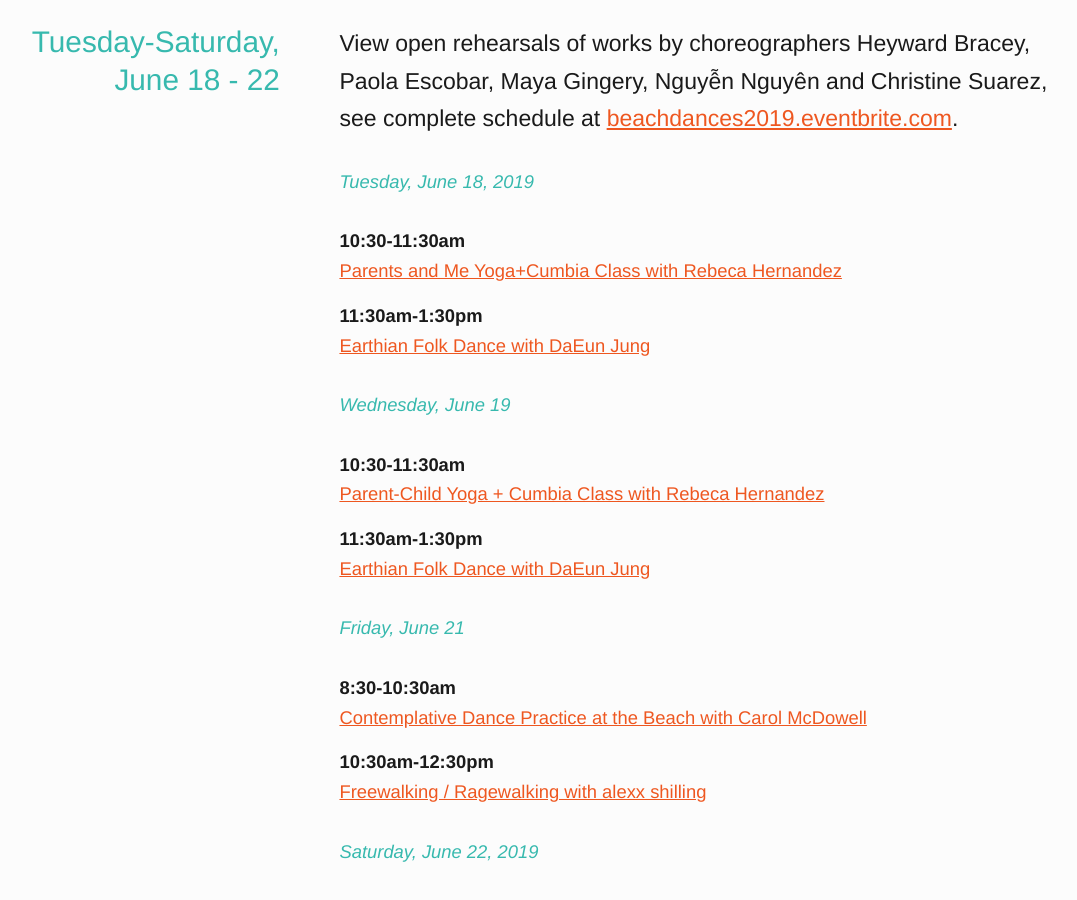
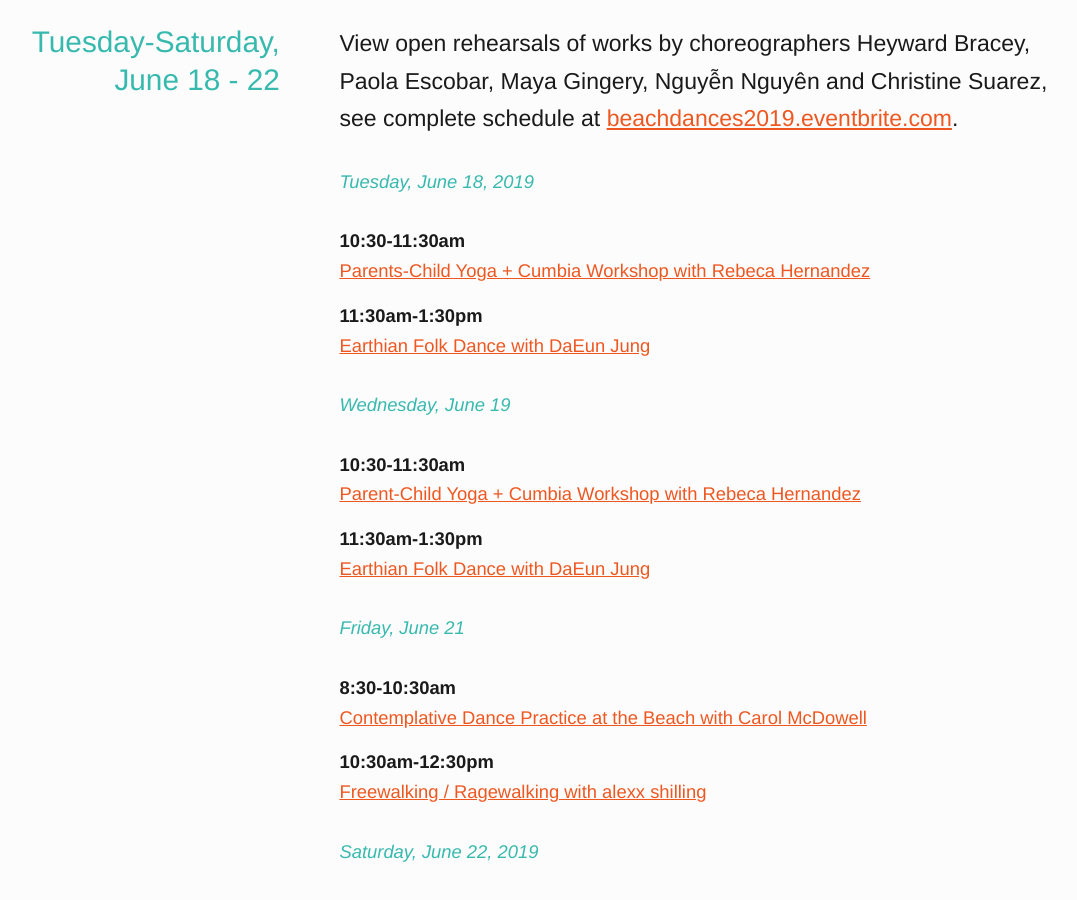
Before and after one commit to jimthoburn/artsamo, a Jekyll site: the page built from _events/beach-dances.markdown, in a window 1280 px wide and 900 px high, scrolled down 1829 px. Shown: the whole window, without its empty margins (117-1194 px from the left). Built offline with Jekyll 4.4.1, drawn with Linux system fonts in a browser that asks for light colours; some web fonts are replaced; some of the changed text lies outside the part shown.

Commit message:
Update beach-dances.markdown

```diff
--- a/_events/beach-dances.markdown
+++ b/_events/beach-dances.markdown
@@ -47,7 +47,7 @@ View open rehearsals of works by choreographers Heyward Bracey, Paola Escobar, M
 #### Tuesday, June 18, 2019
 
 10:30-11:30am
-: [Parents and Me Yoga+Cumbia Class with Rebeca Hernandez](https://www.eventbrite.com/e/beach-dances-parent-child-yoga-cumbia-workshop-with-rebeca-hernandez-tickets-61668727825&sa=D&ust=1557956160966000)
+: [Parents-Child Yoga + Cumbia Workshop with Rebeca Hernandez](https://www.eventbrite.com/e/beach-dances-parent-child-yoga-cumbia-workshop-with-rebeca-hernandez-tickets-61668727825&sa=D&ust=1557956160966000)
 
 11:30am-1:30pm
 : [Earthian Folk Dance with DaEun Jung](https://www.eventbrite.com/e/beach-dances-earthian-folk-dance-workshop-with-daeun-jung-tickets-61671448964&sa=D&ust=1557956160967000)
@@ -55,7 +55,7 @@ View open rehearsals of works by choreographers Heyward Bracey, Paola Escobar, M
 #### Wednesday, June 19
 
 10:30-11:30am
-: [Parent-Child Yoga + Cumbia Class with Rebeca Hernandez](https://www.eventbrite.com/e/beach-dances-parent-child-yoga-cumbia-workshop-with-rebeca-hernandez-tickets-61668727825&sa=D&ust=1557956160968000)
+: [Parent-Child Yoga + Cumbia Workshop with Rebeca Hernandez](https://www.eventbrite.com/e/beach-dances-parent-child-yoga-cumbia-workshop-with-rebeca-hernandez-tickets-61668727825&sa=D&ust=1557956160968000)
 
 11:30am-1:30pm
 : [Earthian Folk Dance with DaEun Jung](https://www.eventbrite.com/e/beach-dances-earthian-folk-dance-workshop-with-daeun-jung-tickets-61671448964&sa=D&ust=1557956160969000)
@@ -74,7 +74,7 @@ View open rehearsals of works by choreographers Heyward Bracey, Paola Escobar, M
 : [Contemplative Dance Practice at the Beach with Carol McDowell](https://www.eventbrite.com/e/beach-dances-contemplative-dance-practice-with-carol-mcdowell-tickets-61672192187&sa=D&ust=1557956160973000)
 
 10:30-11:30am
-: [Surrendering to Improvisation with Christine Suarez](https://www.eventbrite.com/e/beach-dances-surrendering-to-improvisation-with-christine-suarez-tickets-61672789975&sa=D&ust=1557956160974000)
+: [Surrendering to Improvisation Workshop with Christine Suarez](https://www.eventbrite.com/e/beach-dances-surrendering-to-improvisation-with-christine-suarez-tickets-61672789975&sa=D&ust=1557956160974000)
 
 4-6 p.m.
 : [Rhizomatic Arts Hangout](https://www.rhizomaticarts.com/network-events/s19-hangout&sa=D&ust=1557956160975000)
@@ -105,10 +105,10 @@ Heyward Bracey & Nguyen Nguyen
 : [Contemplative Dance Practice at the Beach with Carol McDowell](https://www.eventbrite.com/e/beach-dances-contemplative-dance-practice-with-carol-mcdowell-tickets-61672192187&sa=D&ust=1557956160977000)
 
 10:30am-12:00pm
-: [Borderline Flamenco, Flamenco for All with Paola Escobar](https://www.eventbrite.com/e/beach-dances-flamenco-for-all-with-paola-escobar-tickets-61674747831&sa=D&ust=1557956160978000)
+: [Borderline Flamenco, Flamenco for All Workshop with Paola Escobar](https://www.eventbrite.com/e/beach-dances-flamenco-for-all-with-paola-escobar-tickets-61674747831&sa=D&ust=1557956160978000)
 
 12:00-1:30pm
-: [La Diáspora de Twerk with Shaina Lynn and Isabel Ivey](https://www.eventbrite.com/e/beach-dances-la-diaspora-de-twerk-workshop-with-shaina-lynn-isabel-ivey-tickets-61675064779&sa=D&ust=1557956160979000)
+: [La Diáspora de Twerk Workshop with Shaina Lynn and Isabel Ivey](https://www.eventbrite.com/e/beach-dances-la-diaspora-de-twerk-workshop-with-shaina-lynn-isabel-ivey-tickets-61675064779&sa=D&ust=1557956160979000)
 
 5-7 p.m.
 : [Encounter](https://www.eventbrite.com/e/beach-dances-encounter-improvisational-event-tickets-61675273403&sa=D&ust=1557956160980000), an improvisatory event organized by Mariel Carranza featuring choreographers, dancers and performance artists.
```
